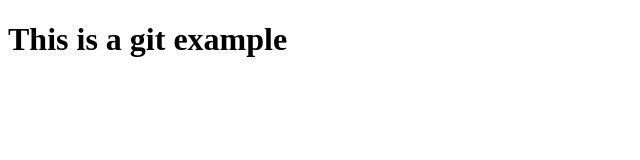
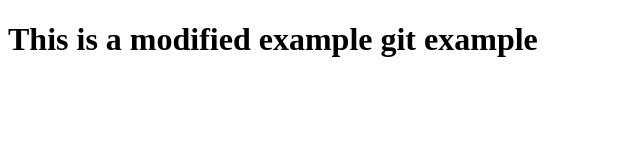
Before and after one commit to AdrianMarcu/cristi_test, a plain HTML site: page index.html in a window 1280 px wide. Shown: the whole page, without its empty margins (0-640 px from the left). Drawn offline with Linux system fonts and the light colour scheme.

Commit message:
This is the first commit for testing purposes

```diff
--- a/index.html
+++ b/index.html
@@ -5,6 +5,6 @@
 	<title>Title</title>
 </head>
 <body>
-  <h1>This is a git example</h1>
+  <h1>This is a modified example git example</h1>
 </body>
 </html>
```
